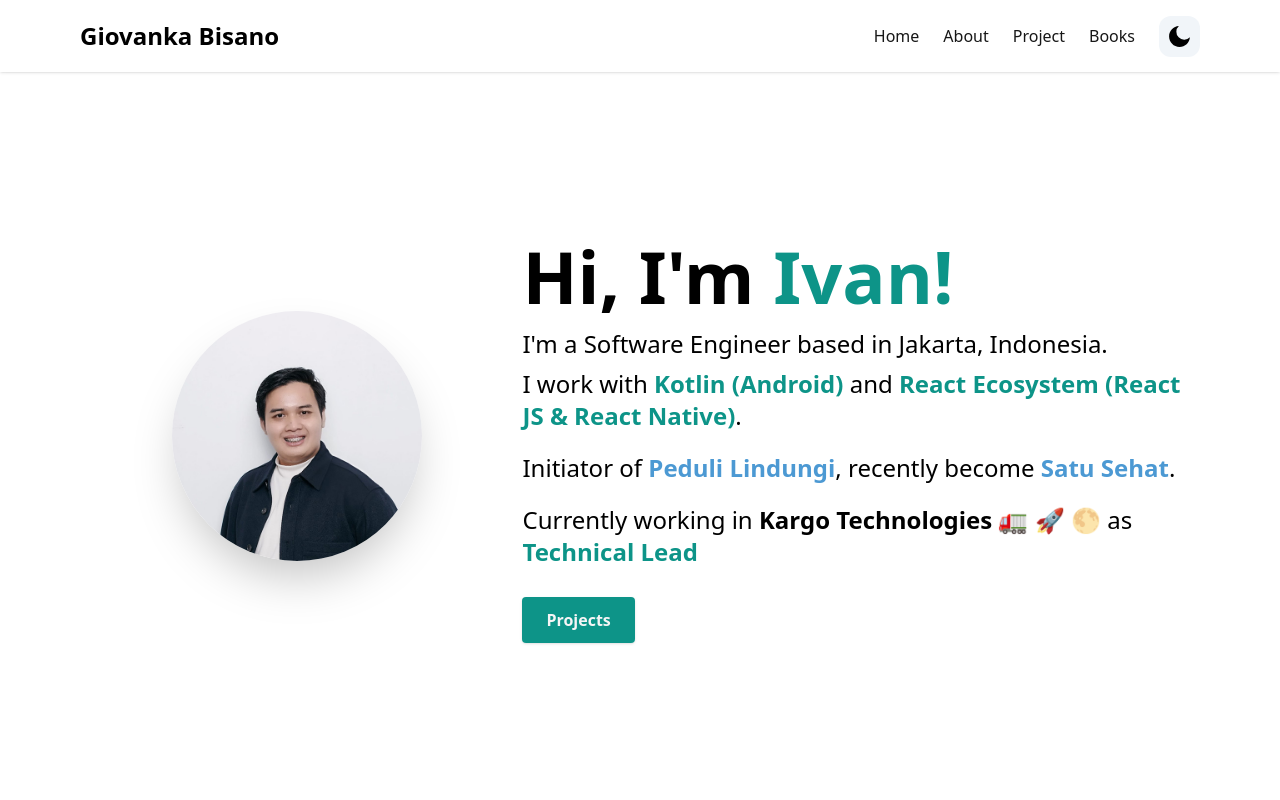
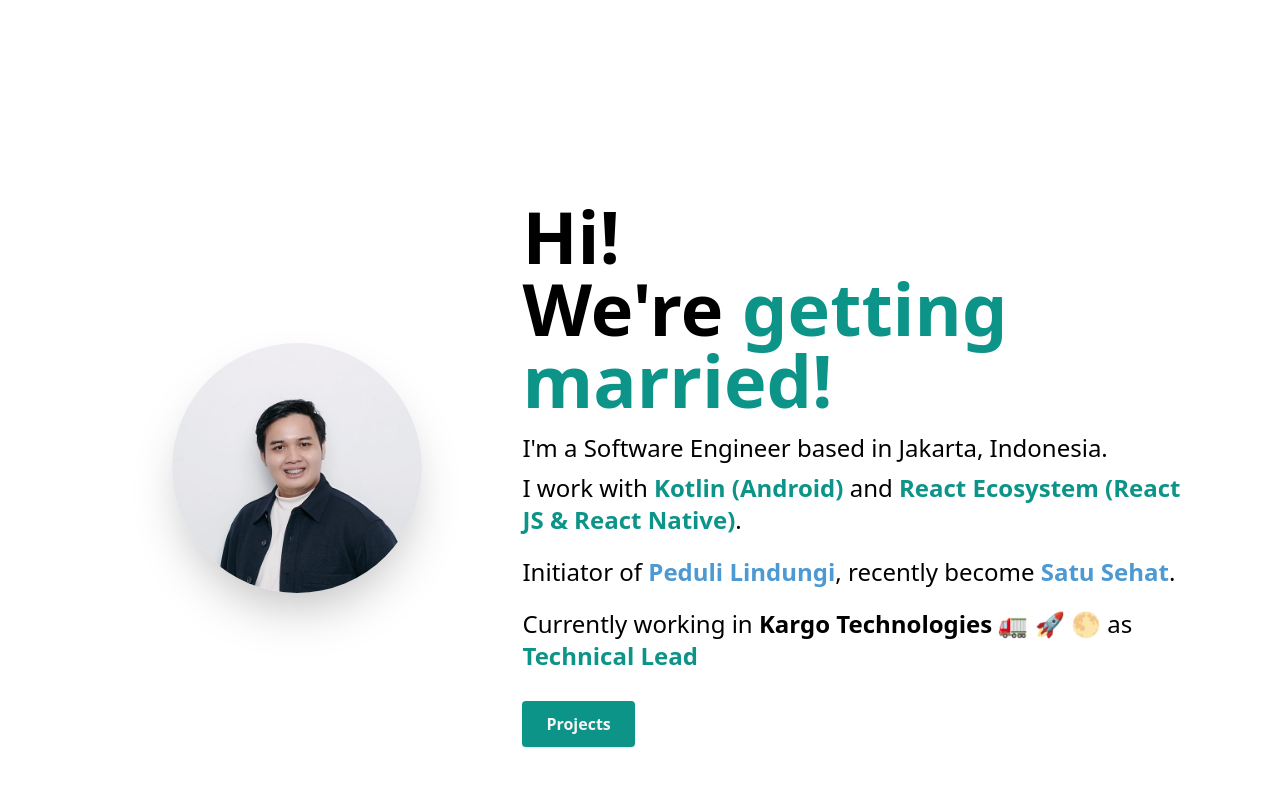
Before and after one commit to giovankabisano/giovankov.com, a Next.js app: page / in a window 1280 px wide. Shown: the top 800 px of the page. Built offline with nearby package versions, Linux system fonts and the light colour scheme.

Commit message:
Refactor hero

```diff
--- a/app/_components/HeroSection.tsx
+++ b/app/_components/HeroSection.tsx
@@ -10,7 +10,7 @@
 const HeroSection = () => {
   return (
     <section id="home">
-      <div className="flex flex-col animate-fadeIn animation-delay-2 my-10 py-16 sm:py-32 md:py-48 md:flex-row md:space-x-4 md:text-left">
+      <div className="flex flex-col animate-fadeIn animation-delay-2 sm:py-32 md:py-48 md:flex-row md:space-x-4 md:text-left">
         <div className="md:mt-2 md:w-1/2 flex flex-row items-center text-center justify-center">
           <Image
             src="/headshot.jpg"
@@ -20,8 +20,9 @@
             className="rounded-full shadow-2xl"
           />
         </div>
-        <div className="md:mt-2 md:w-4/5">
-          <h1 className="text-4xl font-bold mt-6 md:mt-0 md:text-7xl">Hi, I&#39;m <span className="font-semibold text-teal-600">Ivan!</span></h1>
+        <div className="md:mt-2 md:w-4/5 gap-2">
+          <h1 className="text-4xl font-bold mt-6 md:mt-0 md:text-7xl">Hi!</h1>
+          <h1 className="text-4xl font-bold mt-6 md:mt-0 md:text-7xl">We&#39;re <span className="font-semibold text-teal-600">getting married!</span></h1>
           <p className="text-lg mt-4 mb-2 md:text-2xl">
             I&#39;m a{" "}
 
--- a/app/layout.tsx
+++ b/app/layout.tsx
@@ -18,7 +18,7 @@
       <head />
       <body className="dark:bg-stone-900">
         <ThemeProvider enableSystem={true} attribute="class">
-          <Navbar />
+          {/* <Navbar /> */}
           {children}
           <Footer />
         </ThemeProvider>
--- a/app/page.tsx
+++ b/app/page.tsx
@@ -5,8 +5,7 @@
 import { Metadata } from 'next'
 
 export const metadata: Metadata = {
-  title: 'Giovanka Bisano Putra',
-  description: 'Giovanka Bisano Portfolio | Software Engineer, Frontend & Android! | Kotlin, React Native, React JS, Next JS, Go',
+  title: 'Wedding of Ivan & Rosa',
   icons: {
     icon: {
       url: '/favicon.ico',
```
